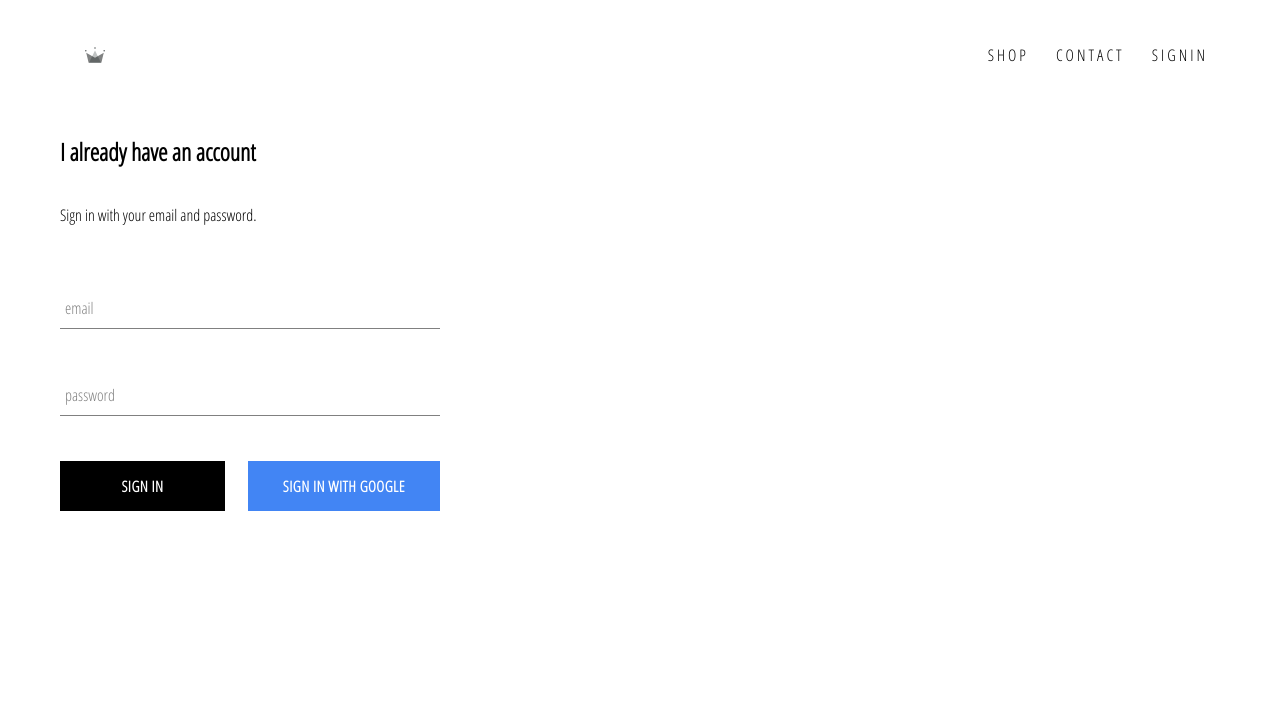
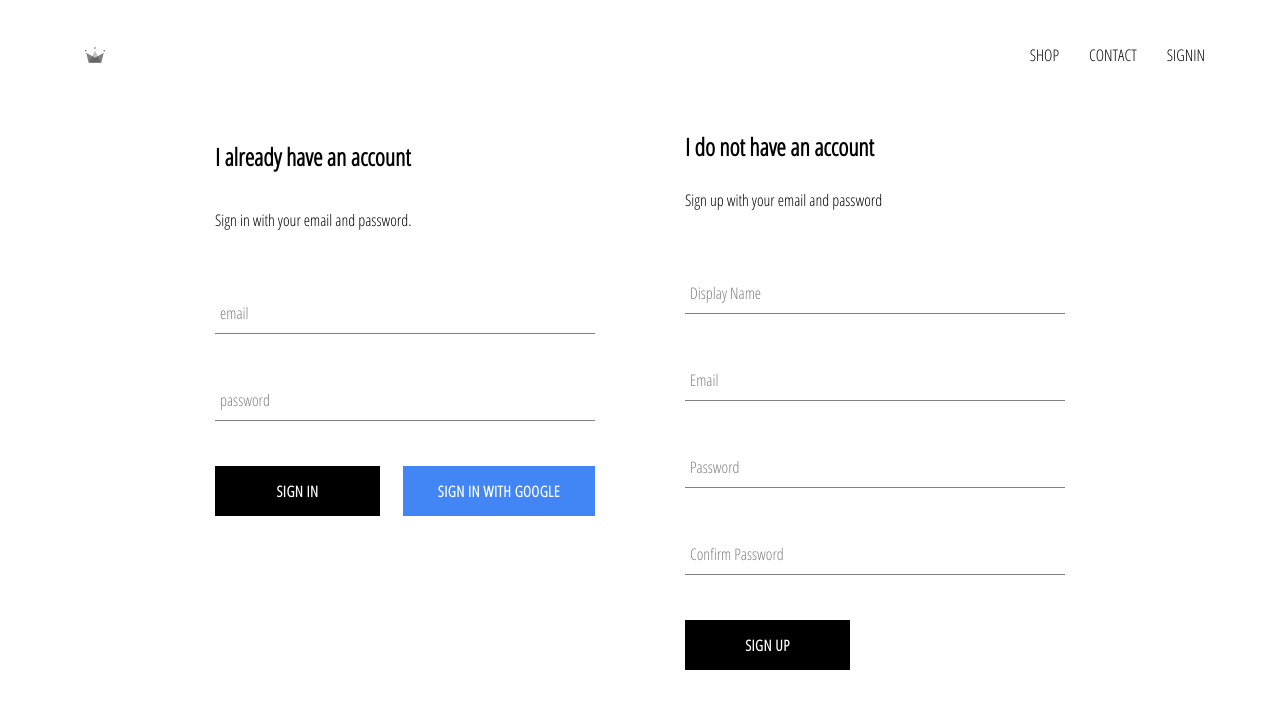
Before and after one commit to jwebster7/crown-clothing, a React (Create React App) app: page /sign-in in a window 1280 px wide. Shown: the top 708 px of the page. Built offline with nearby package versions, Linux system fonts and the light colour scheme; no server answers.

Commit message:
setup firebase utils and ability to store auth.

```diff
--- a/src/App.js
+++ b/src/App.js
@@ -7,8 +7,10 @@ import HomePage from "./pages/home/home.component";
 import ShopPage from "./pages/shop/shop.component";
 import SignInSignUp from "./pages/sign-in-sign-up/sign-in-sign-up.component";
 
-import { auth as AuthProvider } from "./firebase/firebase.utils";
-// const DummyPage = () => <div>DummyPage</div>;
+import {
+  auth,
+  createUserProfileDocument,
+} from "./firebase/firebase.utils";
 
 function App() {
   const [user, setUser] = useState({});
@@ -19,18 +21,28 @@ function App() {
     // this is an open subscription.
     // a messaging system between this app and firebase.
     // when the auth state changes, firebase will update the authstate.
-    unsubscribeFromAuth = AuthProvider.onAuthStateChanged((user) => {
-      setUser(user);
+    unsubscribeFromAuth = auth.onAuthStateChanged(async (userAuth) => {
+      if (userAuth) {
+        const userRef = await createUserProfileDocument(userAuth);
+        // subscribe to the userRef for any changes to the db
+        userRef.onSnapshot((snapShot) => {
+          setUser({
+            id: snapShot.id,
+            ...snapShot.data(),
+          });
+        });
+      } else {
+        setUser(userAuth);
+      }
     });
   }, []);
 
   // this might break auth
-  useEffect(() => {
-    console.log(user);
-    return () => unsubscribeFromAuth();
-  }, [user, unsubscribeFromAuth]);
+  // useEffect(() => {
+  //   console.log(user);
+  //   return () => unsubscribeFromAuth();
+  // }, [user, unsubscribeFromAuth]);
 
-  console.log(user);
   return (
     <div>
       <Header currentUser={user} />
--- a/src/components/header/header.component.jsx
+++ b/src/components/header/header.component.jsx
@@ -1,4 +1,4 @@
-import React, { useEffect } from "react";
+import React from "react";
 import { Link } from "react-router-dom";
 import { ReactComponent as Logo } from "../../assets/crown.svg";
 
@@ -12,7 +12,7 @@ const Header = ({ currentUser }) => {
     </div>
   ) : (
     <Link className="option" to="/sign-in">
-      S I G N I N
+      SIGNIN
     </Link>
   );
   return (
@@ -22,10 +22,10 @@ const Header = ({ currentUser }) => {
       </Link>
       <div className="options">
         <Link className="option" to="/shop">
-          S H O P
+          SHOP
         </Link>
         <Link className="option" to="/contact">
-          C O N T A C T
+          CONTACT
         </Link>
         {toggleSignInOut}
       </div>
--- /dev/null
+++ b/src/components/sign-up/sign-up.component.jsx
@@ -0,0 +1,88 @@
+import React, { useState, useEffect, useCallback } from "react";
+
+import FormInput from "../form-input/form-input.component";
+import CustomButton from "../custom-button/custom-button.component";
+
+import { auth, createUserProfileDocument } from "../../firebase/firebase.utils";
+
+import "./sign-up.styles.scss";
+
+const initialState = {
+  displayName: "",
+  email: "",
+  password: "",
+  confirmPassword: "",
+};
+
+const SignUp = () => {
+  const [state, setState] = useState(initialState);
+
+  const handleChange = (event) => {
+    const { name, value } = event.target;
+    // console.log(name);
+    // console.log(value);
+    setState({ ...state, [name]: value });
+  };
+
+  const handleSubmit = async (event) => {
+    event.preventDefault();
+    const { displayName, email, password, confirmPassword } = state;
+
+    if (password !== confirmPassword) {
+      alert("Passwords don't match!");
+    } else {
+      try {
+        const { user } = await auth.createUserWithEmailAndPassword(email, password);
+        await createUserProfileDocument(user, { displayName });
+        setState(initialState);
+      } catch (error) {
+        console.error(error);
+      }
+    }
+  };
+
+  const { displayName, email, password, confirmPassword } = state;
+  return (
+    <div className="sign-in">
+      <h2 className="title">I do not have an account</h2>
+      <p>Sign up with your email and password</p>
+      <form className="sign-up-form" onSubmit={handleSubmit}>
+        <FormInput
+          type="text"
+          name="displayName"
+          value={displayName}
+          onChange={handleChange}
+          label="Display Name"
+          required
+        />
+        <FormInput
+          type="email"
+          name="email"
+          value={email}
+          onChange={handleChange}
+          label="Email"
+          required
+        />
+        <FormInput
+          type="password"
+          name="password"
+          value={password}
+          onChange={handleChange}
+          label="Password"
+          required
+        />
+        <FormInput
+          type="password"
+          name="confirmPassword"
+          value={confirmPassword}
+          onChange={handleChange}
+          label="Confirm Password"
+          required
+        />
+        <CustomButton type="submit">SIGN UP</CustomButton>
+      </form>
+    </div>
+  );
+};
+
+export default SignUp;
--- /dev/null
+++ b/src/components/sign-up/sign-up.styles.scss
@@ -0,0 +1,9 @@
+.sign-up {
+  display: flex;
+  flex-direction: column;
+  width: 380px;
+
+  .title {
+    margin: 10px 0;
+  }
+}
--- a/src/firebase/firebase.utils.js
+++ b/src/firebase/firebase.utils.js
@@ -1,15 +1,17 @@
-import firebase from 'firebase/app';
-import 'firebase/firestore';
-import 'firebase/auth';
+import firebase from "firebase/app";
+import "firebase/firestore";
+import "firebase/auth";
 
 const config = {
   apiKey: "AIzaSyDo3YayLOR5nDShXNbV5Jw39goQr2zEor4",
   authDomain: "crown-db-ebd4a.firebaseapp.com",
+  databaseURL: "https://crown-db-ebd4a-default-rtdb.firebaseio.com",
   projectId: "crown-db-ebd4a",
   storageBucket: "crown-db-ebd4a.appspot.com",
   messagingSenderId: "987635503529",
-  appId: "1:987635503529:web:fdbde15edb9fd5dc8db4b8"
+  appId: "1:987635503529:web:fdbde15edb9fd5dc8db4b8",
 };
+
 // Initialize Firebase
 firebase.initializeApp(config);
 
@@ -17,9 +19,35 @@ firebase.initializeApp(config);
 export const auth = firebase.auth();
 export const firestore = firebase.firestore();
 
+// creates a user profile document in the firestore using the UID provided by google auth.
+export const createUserProfileDocument = async (userAuth, additionalData) => {
+  // console.log(userAuth);
+  if (!userAuth) return;
+  const userRef = firestore.doc(`users/${userAuth.uid}`);
+  const snapShot = await userRef.get();
+
+  if (!snapShot.exists) {
+    const { displayName, email } = userAuth;
+    const createdAt = new Date();
+
+    try {
+      await userRef.set({
+        displayName,
+        email,
+        createdAt,
+        ...additionalData,
+      });
+    } catch (error) {
+      console.error("error creating user", error.message);
+    }
+  }
+  // console.log(userRef);
+  return userRef;
+};
+
 const provider = new firebase.auth.GoogleAuthProvider();
 const customParams = {
-  prompt: 'select_account'
+  prompt: "select_account",
 };
 provider.setCustomParameters(customParams);
 export const signInWithGoogle = () => auth.signInWithPopup(provider);
--- a/src/pages/sign-in-sign-up/sign-in-sign-up.component.jsx
+++ b/src/pages/sign-in-sign-up/sign-in-sign-up.component.jsx
@@ -1,10 +1,14 @@
 import React from "react";
 
 import SignIn from "../../components/sign-in/sign-in.component";
+import SignUp from "../../components/sign-up/sign-up.component";
+
+import "./sign-in-sign-up.styles.scss";
 
 const SignInSignUp = () => (
-  <div>
+  <div className="sign-in-sign-up">
     <SignIn />
+    <SignUp />
   </div>
 );
 
--- a/src/pages/sign-in-sign-up/sign-in-sign-up.styles.scss
+++ b/src/pages/sign-in-sign-up/sign-in-sign-up.styles.scss
@@ -0,0 +1,6 @@
+.sign-in-sign-up {
+  width: 850px;
+  display: flex;
+  justify-content: space-between;
+  margin: 30px auto;
+}
```
